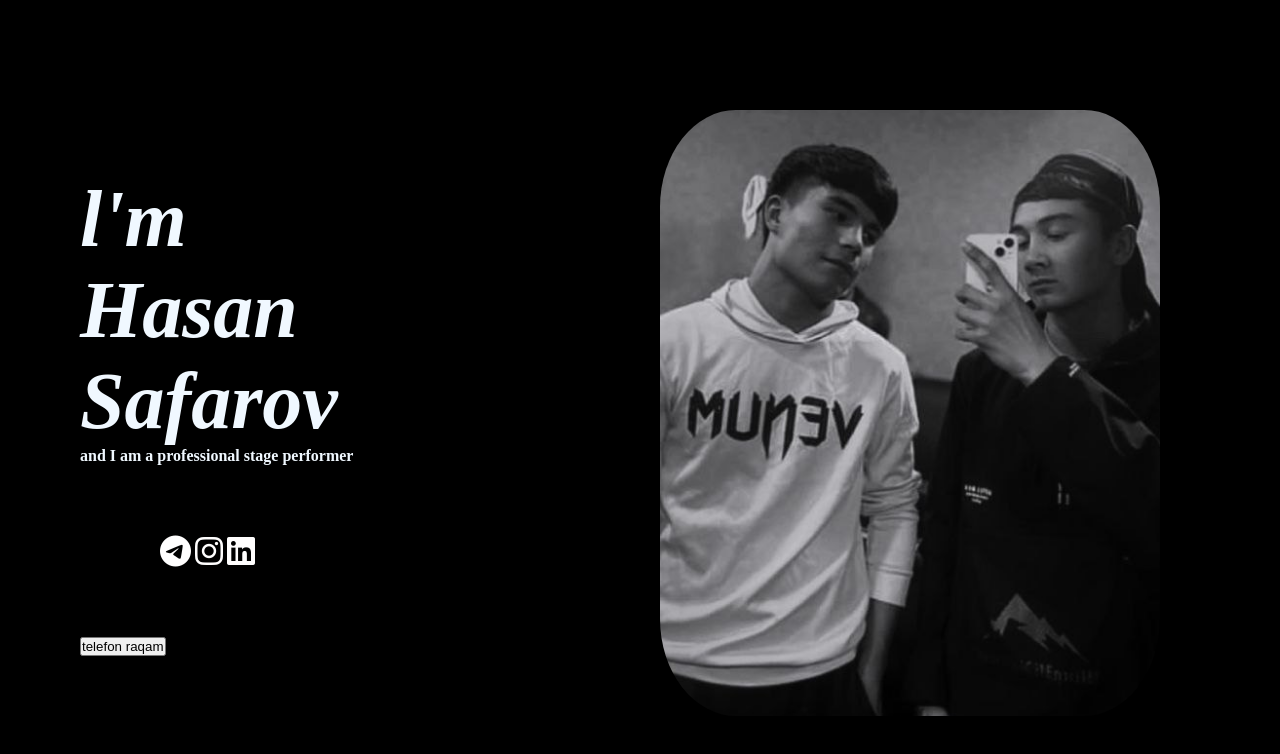
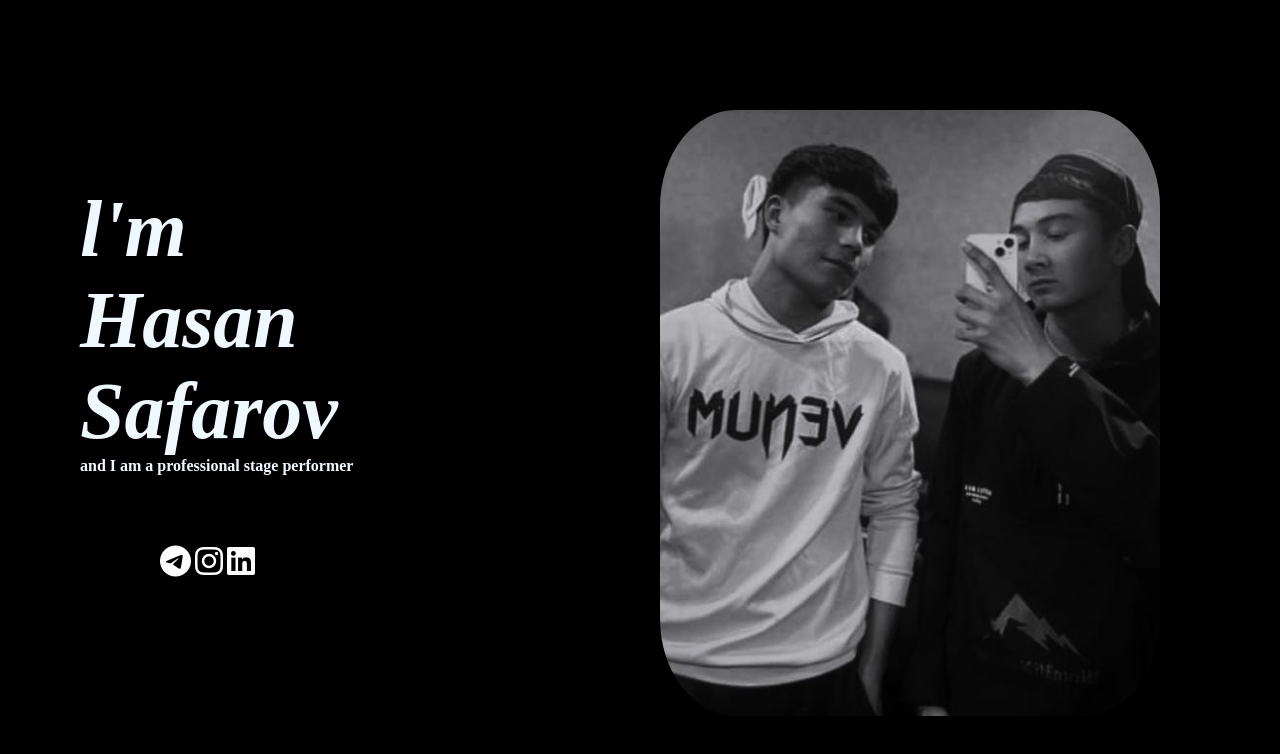
Before and after one commit to Hasansafarov/malumot, a plain HTML site: page index.html in a window 1280 px wide. Drawn offline with Linux system fonts and the light colour scheme.

Commit message:
Update index.html

```diff
--- a/index.html
+++ b/index.html
@@ -19,7 +19,7 @@
 
                   <a href="https://www.linkedin.com/in/hasan-safarov-17b867340">  <i class="fa-brands fa-linkedin fa-2x"> </i></div></a>
 
-                <a href="tel:+998910222580"><button>telefon raqam</button></a></div>
+              </a></div>
         </div>
         <div>
             <img src="./image.png" alt="" width="500px">
```
